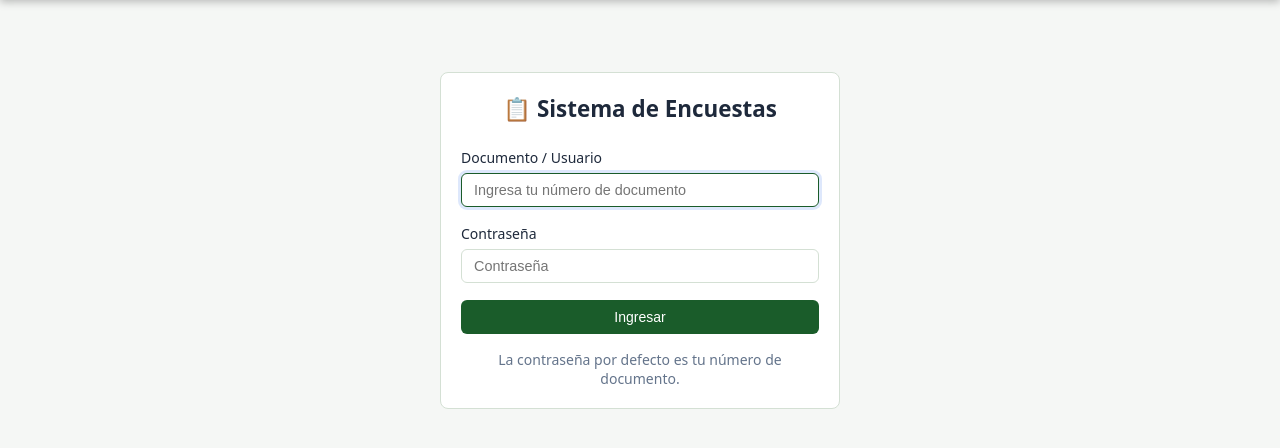
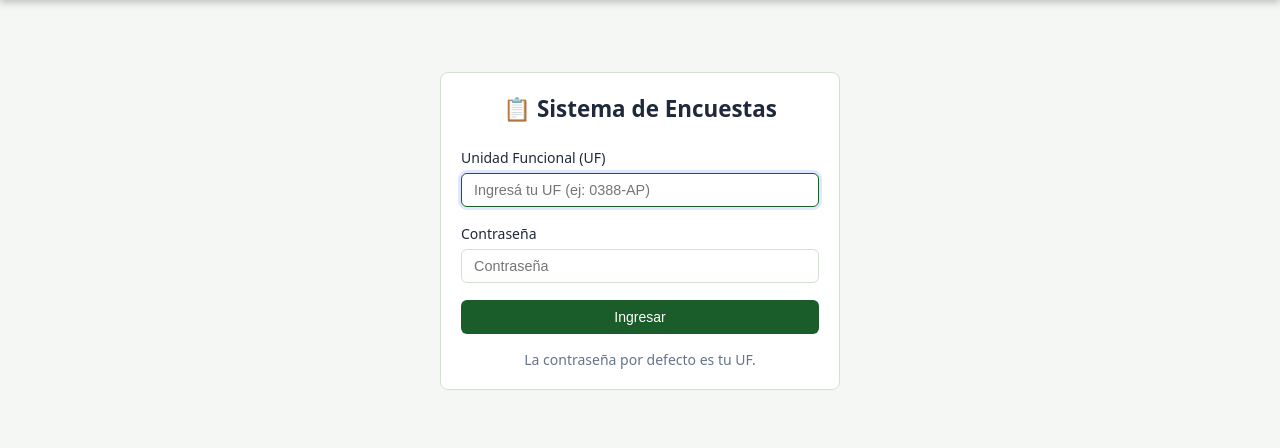
Before and after one commit to insuagm240815/encuesta, a Flask app: page /login in a window 1280 px wide. Shown: the part 60-508 px from the top of the page. Run offline with Flask 3, Linux system fonts and the light colour scheme.

Commit message:
login: cambiar documento por UF

```diff
--- a/templates/auth/login.html
+++ b/templates/auth/login.html
@@ -6,8 +6,8 @@
     <h1 style="font-size:1.4rem;font-weight:700;margin-bottom:1.5rem;text-align:center;">📋 Sistema de Encuestas</h1>
     <form method="POST">
       <div class="form-group">
-        <label>Documento / Usuario</label>
-        <input type="text" name="documento" required autofocus placeholder="Ingresa tu número de documento">
+        <label>Unidad Funcional (UF)</label>
+        <input type="text" name="documento" required autofocus placeholder="Ingresá tu UF (ej: 0388-AP)">
       </div>
       <div class="form-group">
         <label>Contraseña</label>
@@ -15,7 +15,7 @@
       </div>
       <button type="submit" class="btn btn-primary" style="width:100%;justify-content:center;">Ingresar</button>
     </form>
-    <p class="text-muted mt-2" style="text-align:center;">La contraseña por defecto es tu número de documento.</p>
+    <p class="text-muted mt-2" style="text-align:center;">La contraseña por defecto es tu UF.</p>
   </div>
 </div>
 {% endblock %}
```
